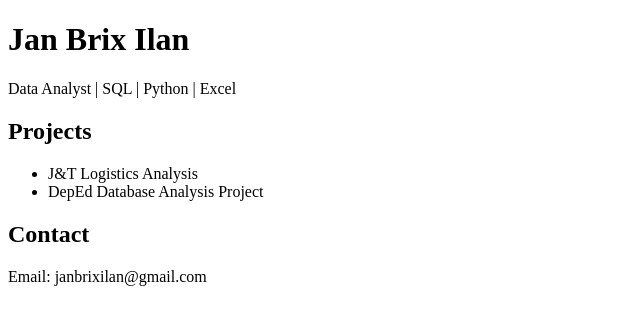
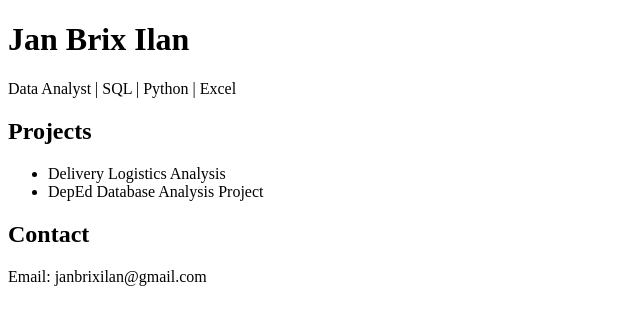
Before and after one commit to JanBrixIlan/janbrixilan.github.io, a plain HTML site: page index.html in a window 1280 px wide. Shown: the full height of the page, 0-640 px from the left. Drawn offline with Linux system fonts and the light colour scheme.

Commit message:
Updated project name from J&T to Delivery Logistics Analysis

```diff
--- a/index.html
+++ b/index.html
@@ -10,7 +10,7 @@ Excel</p>
 
     <h2>Projects</h2>
     <ul>
-        <li>J&T Logistics Analysis</li>
+        <li>Delivery Logistics Analysis</li>
         <li>DepEd Database Analysis Project</li>
     </ul>
 
```
